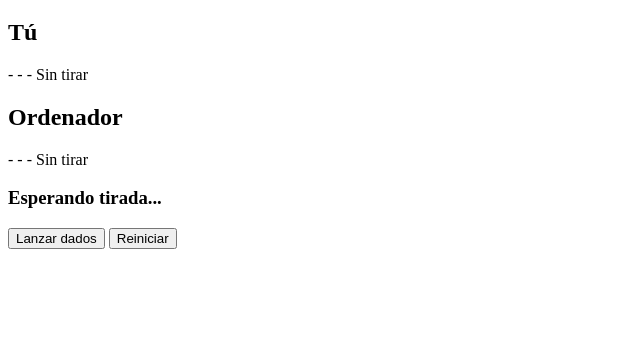
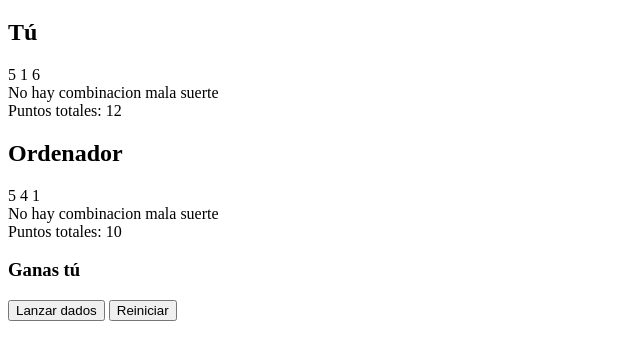
Before and after one commit to jsotpla1203/DWEC, a plain HTML site: page Ejercicios/EjercicioClaseInicioJavaScript/eventos/actividad2.38.html in a window 1280 px wide. Both pictures are taken after a click on the button "Lanzar dados". Shown: the part 61-420 px from the top of the page, without its empty margins (0-640 px from the left). Drawn offline with Linux system fonts and the light colour scheme.

```diff
--- a/Ejercicios/EjercicioClaseInicioJavaScript/eventos/actividad2.38.html
+++ b/Ejercicios/EjercicioClaseInicioJavaScript/eventos/actividad2.38.html
@@ -8,26 +8,28 @@
 
     <h1>Juego de dados</h1>
 
-    <div id="caja-jugador">
+    <div id = "caja-jugador">
         <h2>Tú</h2>
-        <span class="dado" id="dado-j1">-</span>
-        <span class="dado" id="dado-j2">-</span>
-        <span class="dado" id="dado-j3">-</span>
-        <span id="combo-jugador">Sin tirar</span>
+        <span class = "dado" id = "dado-j1">-</span>
+        <span class = "dado" id = "dado-j2">-</span>
+        <span class = "dado" id = "dado-j3">-</span><br>
+        <span id = "resultadoJugador">Sin tirar</span><br>
+        <span id = "puntosTotalesJugador">Puntos del jugador</span>
     </div>
 
     <div id="caja-ordenador">
         <h2>Ordenador</h2>
-        <span class="dado" id="dado-o1">-</span>
-        <span class="dado" id="dado-o2">-</span>
-        <span class="dado" id="dado-o3">-</span>
-        <span id="combo-ordenador">Sin tirar</span>
+        <span class = "dado" id = "dado-o1">-</span>
+        <span class = "dado" id = "dado-o2">-</span>
+        <span class = "dado" id = "dado-o3">-</span><br>
+        <span id = "resultadoOrdenador">Sin tirar</span><br>
+        <span id = "puntosTotalesOrdenador">Puntos del ordenador</span>
     </div>
 
-    <h3 id="resultado">Esperando tirada...</h3>
+    <h3 id = "resultado">Esperando tirada...</h3>
 
-    <button id="btn-lanzar">Lanzar dados</button>
-    <button id="btn-reiniciar">Reiniciar</button>
+    <button id = "lanzar">Lanzar dados</button>
+    <button id = "reiniciar">Reiniciar</button>
 
 
     <script src="actividad2.38.js" defer></script>
--- a/Ejercicios/EjercicioClaseInicioJavaScript/eventos/actividad2.38.js
+++ b/Ejercicios/EjercicioClaseInicioJavaScript/eventos/actividad2.38.js
@@ -1,10 +1,100 @@
 "use strict";
 
+//Identificamos los elementos del HTML
+const dadoJ1 = document.querySelector("#dado-j1");
+const dadoJ2 = document.querySelector("#dado-j2");
+const dadoJ3 = document.querySelector("#dado-j3");
+
+const dadoO1 = document.querySelector("#dado-o1");
+const dadoO2 = document.querySelector("#dado-o2");
+const dadoO3 = document.querySelector("#dado-o3");
+
+const resultadoJugador = document.querySelector("#resultadoJugador");
+const puntosTotalesJugador = document.querySelector("#puntosTotalesJugador");
+const resultadoOrdenador = document.querySelector("#resultadoOrdenador");
+const puntosTotalesOrdenador = document.querySelector("#puntosTotalesOrdenador");
+
+
+const resultadoFinal = document.querySelector("#resultado");
+const lanzarDados = document.querySelector("#lanzar");
+const reiniciarDados = document.querySelector("#reiniciar");
+
+
+//Funcion que devuelve el resultado de lanzar un dado aleatorio
 const lanzarDado = () => {
     const dado = Math.floor(Math.random() * 6 + 1);
     return dado;
 }
 
-const clasificacion = () => {
 
+function clasificarDados(d1, d2, d3) {
+    let valorDado = 0; //Guardamos el valor del dado que se repite
+
+    //Si hay Trío, el dado que se repite es d1
+    if (d1 === d2 && d2 === d3) {
+        valorDado = d1;
+        return ["Trío de " + valorDado, 30 + valorDado] //Array con el texto y con los puntos
+                                                        //(He visto en internet que en JavaScript se pueden mezclar tipos de datos)
+    }
+
+    //Si el primer dado se repite con el segundo o el tercero
+    if (d1 === d2 || d1 === d3) {
+        valorDado = d1;
+        return ["Pareja de " + valorDado, 20 + valorDado]
+    }
+
+    //Si el segundo dado se repite con el tercero
+    if (d2 === d3) {
+        valorDado = d2;
+        return ["Pareja de " + valorDado, 20 + valorDado]
+    }
+
+    //Si ningún dado es igual
+    return ["No hay combinacion mala suerte", d1 + d2 + d3];
 }
+
+
+lanzarDados.addEventListener("click", () => {
+    //Generar dados del jugador
+    const j1 = lanzarDado();
+    const j2 = lanzarDado();
+    const j3 = lanzarDado();
+
+    //Generar dados del ordenador
+    const o1 = lanzarDado();
+    const o2 = lanzarDado();
+    const o3 = lanzarDado();
+
+    //Calcular los puntos según los dados y guardarlos en un array que devolviamos en la funcion
+    const [textoJugador, puntosJugador] = clasificarDados(j1, j2, j3);
+    const [textoOrdenador, puntosOrdenador] = clasificarDados(o1, o2, o3);
+
+
+    //Mostrar los valores de las tiradas aleatorias usando textContent
+    dadoJ1.textContent = j1;
+    dadoJ2.textContent = j2;
+    dadoJ3.textContent = j3;
+
+    dadoO1.textContent = o1;
+    dadoO2.textContent = o2;
+    dadoO3.textContent = o3;
+
+    //Mostrar los textos y los puntos de cada uno
+    resultadoJugador.textContent = [textoJugador];
+    puntosTotalesJugador.textContent = "Puntos totales: " + [puntosJugador];
+
+    resultadoOrdenador.textContent = [textoOrdenador];
+    puntosTotalesOrdenador.textContent = "Puntos totales: " + [puntosOrdenador];
+
+    //Calcular el ganador
+    if (puntosJugador > puntosOrdenador) {
+        resultadoFinal.textContent = "Ganas tú";
+    } else if (puntosOrdenador > puntosJugador) {
+        resultadoFinal.textContent = "Gana el ordenador (la banca siempre gana)";
+    } else {
+        resultadoFinal.textContent = "Empate (Mira que es difícil que salga)";
+    }
+
+
+
+})
```
